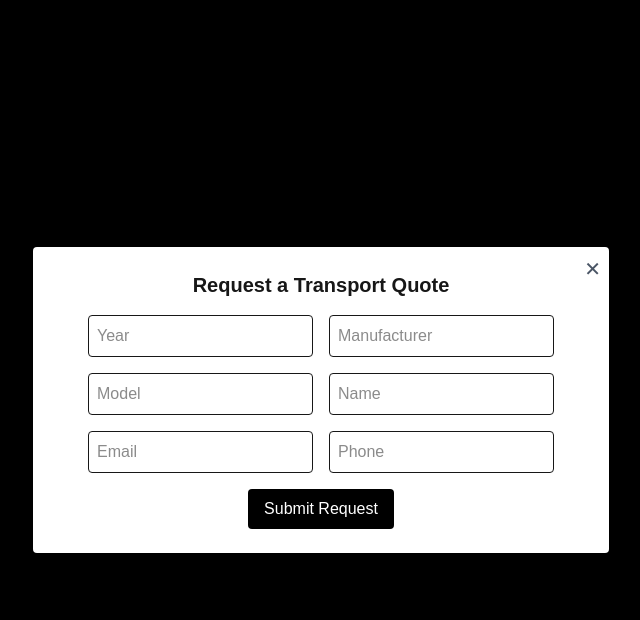
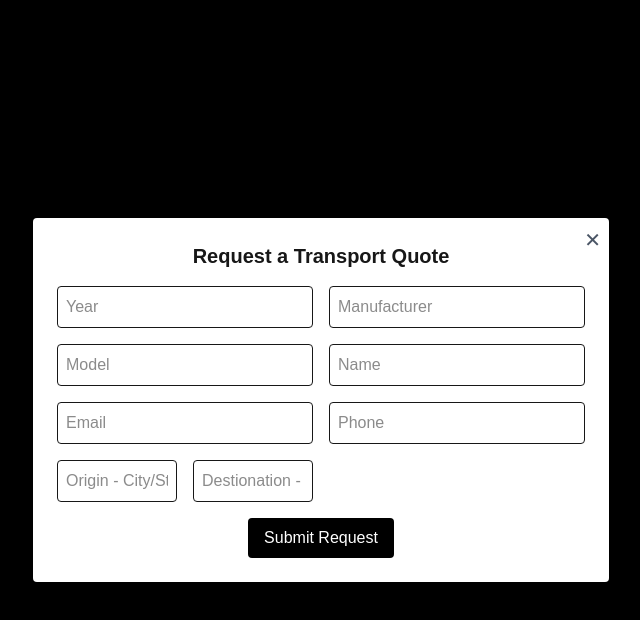
Before and after one commit to adamn1225/affiliate-fe, a Next.js app: page /embed/form in a window 1280 px wide. Both pictures are taken after a click on the button "Request a Transport Quote". Shown: the top 620 px of the page, without its empty margins (319-959 px from the left). Built offline with nearby package versions, Linux system fonts and the light colour scheme.

Commit message:
preview url fix

```diff
--- a/app/components/EmbedForm.tsx
+++ b/app/components/EmbedForm.tsx
@@ -7,19 +7,11 @@ import { motion, AnimatePresence } from 'framer-motion'
 export default function EmbedForm() {
     const searchParams = useSearchParams()
     useEffect(() => {
-        setForm((prev) => ({
-            ...prev,
-            utm_source: searchParams.get('utm_source') || '',
-            utm_medium: searchParams.get('utm_medium') || '',
-            utm_campaign: searchParams.get('utm_campaign') || '',
-        }))
+        setForm((prev) => ({ ...prev, }))
     }, [searchParams])
     const affiliateId = searchParams.get('affiliate') || 'unknown'
     const buttonColor = searchParams.get('button_color') || '#000000'
     const formTitle = searchParams.get('form_title') || 'Request a Transport Quote'
-    const utm_source = searchParams.get('utm_source') || ''
-    const utm_medium = searchParams.get('utm_medium') || ''
-    const utm_campaign = searchParams.get('utm_campaign') || ''
 
     const [form, setForm] = useState({
         name: '',
@@ -27,7 +19,9 @@ export default function EmbedForm() {
         phone: '',
         year: '',
         manufacturer: '',
-        model: ''
+        model: '',
+        origin: '',
+        destination: ''
     })
 
     const [open, setOpen] = useState(false)
@@ -102,6 +96,8 @@ export default function EmbedForm() {
                                         year: '',
                                         manufacturer: '',
                                         model: '',
+                                        origin: '',
+                                        destination: ''
                                     })
                                 }}
                                 className="absolute top-2 right-2 text-gray-600 hover:text-black text-xl"
@@ -150,6 +146,24 @@ export default function EmbedForm() {
                                                 onChange={(e) => handleChange(field, e.target.value)}
                                             />
                                         ))}
+                                        <div className='grid grid-cols-2 gap-4'>
+                                            <input
+                                                type="text"
+                                                required
+                                                placeholder="Origin - City/State or Zip"
+                                                className="w-full border p-2 rounded"
+                                                value={form.origin}
+                                                onChange={(e) => handleChange('origin', e.target.value)}
+                                            />
+                                            <input
+                                                type="text"
+                                                required
+                                                placeholder="Destionation - City/State or Zip"
+                                                className="w-full border p-2 rounded"
+                                                value={form.destination}
+                                                onChange={(e) => handleChange('destination', e.target.value)}
+                                            />
+                                        </div>
                                     </div>
 
                                     <button
```
